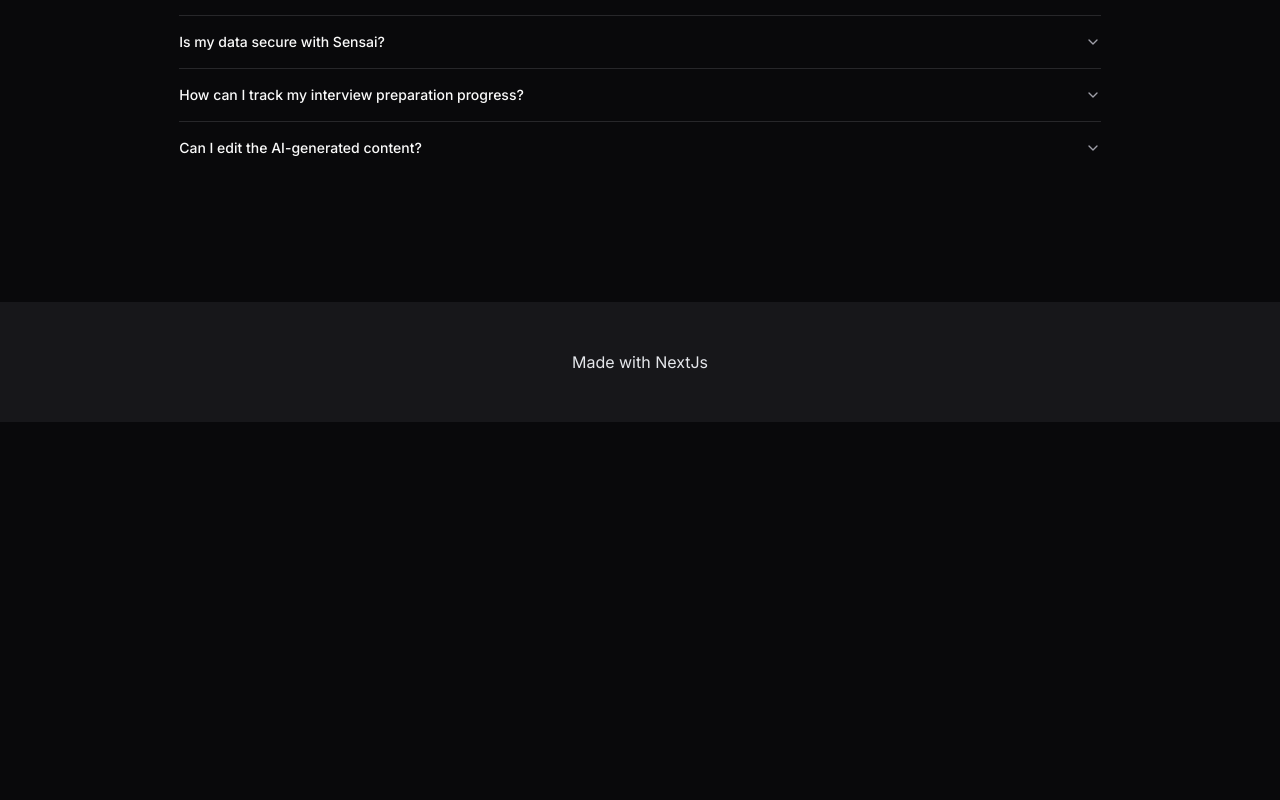
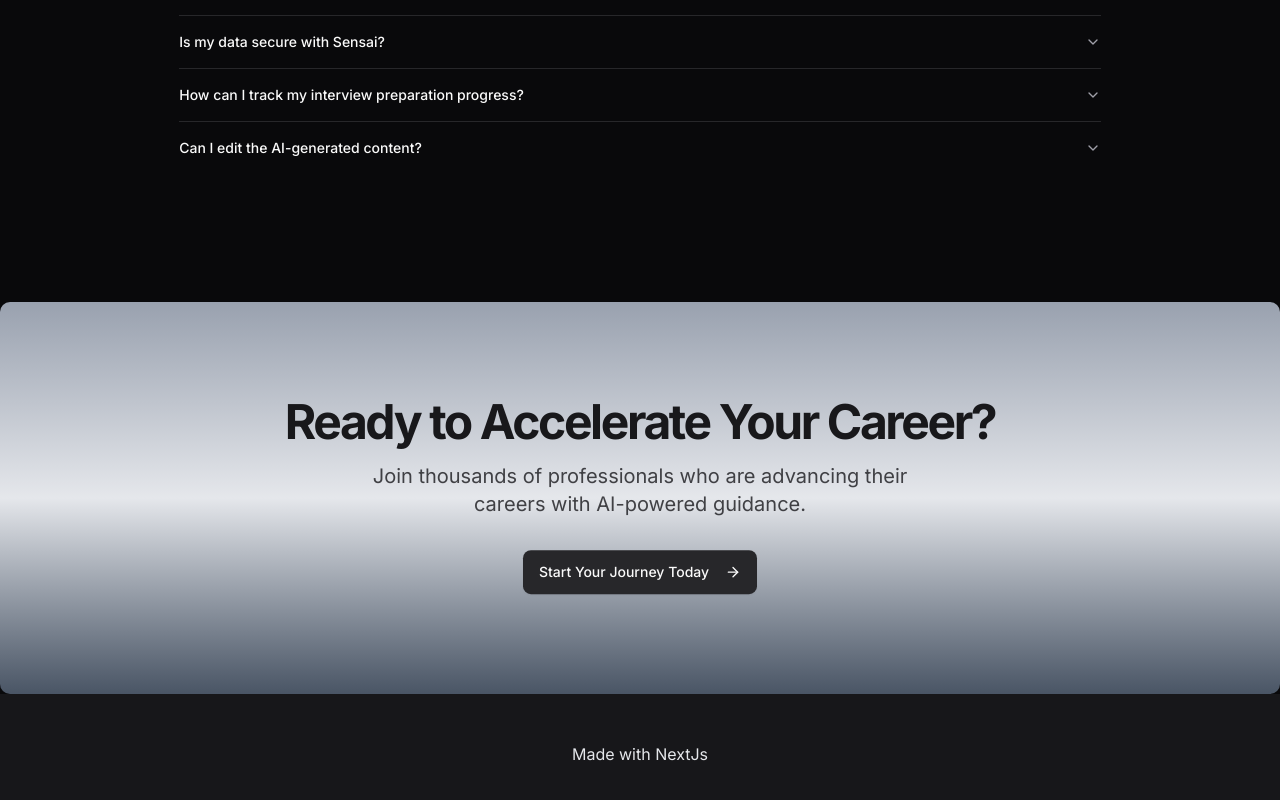
Before and after one commit to iamansingh0/AscendAI, a Next.js app: page / in a window 1280 px wide. Shown: the part 3569-4369 px from the top of the page. Before the commit the page ends 3991 px from the top, so only its background shows below. Built offline with nearby package versions, Linux system fonts and the light colour scheme; no server answers.

Commit message:
Add call-to-action section with button linking to dashboard

```diff
--- a/app/page.jsx
+++ b/app/page.jsx
@@ -14,6 +14,9 @@
   AccordionItem,
   AccordionTrigger,
 } from "@/components/ui/accordion"
+import Link from "next/link";
+import { Button } from "@/components/ui/button";
+import { ArrowRight } from "lucide-react";
 
 export default function Home() {
   return (
@@ -157,6 +160,29 @@
           </div>
         </div>
       </section>
+
+      <section className="w-full">
+        <div className="mx-auto py-24 gradient rounded-lg">
+          <div className="flex flex-col items-center justify-center space-y-4 text-center max-w-3xl mx-auto">
+            <h2 className="text-3xl font-bold tracking-tighter text-primary-foreground sm:text-4xl md:text-5xl">
+              Ready to Accelerate Your Career?
+            </h2>
+            <p className="mx-auto max-w-[600px] text-primary-foreground/80 md:text-xl">
+              Join thousands of professionals who are advancing their careers with AI-powered guidance.
+            </p>
+            <Link href='/dashboard' passHref>
+              <Button
+                size='lg'
+                variant='secondary'
+                className='h-11 mt-5 animate-bounce cursor-pointer'
+              >
+                Start Your Journey Today <ArrowRight className="ml-2 h-4 w-4" />
+              </Button>
+            </Link>
+          </div>
+
+        </div>
+      </section>
     </div>
   );
 }
```
